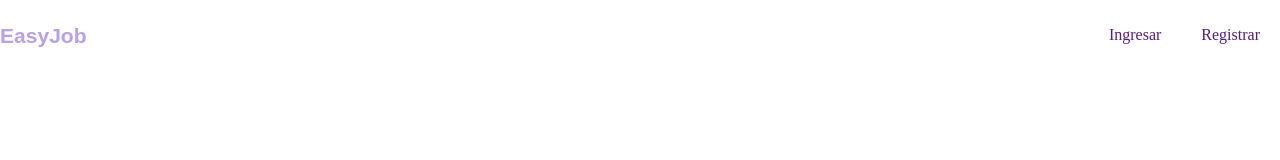
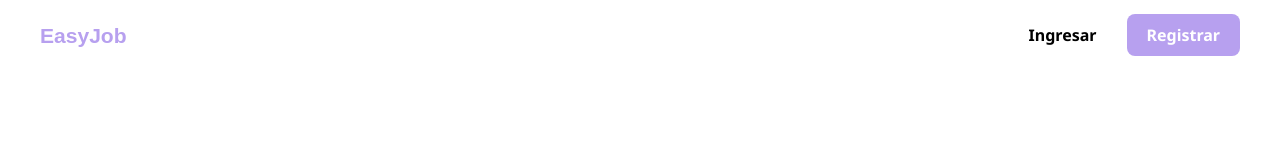
Before and after one commit to Gabriela359/EasyJob, a plain HTML site: page htmls/inicio.html in a window 1280 px wide. Drawn offline with Linux system fonts and the light colour scheme.

Commit message:
modificacion navbar inicio

```diff
--- a/estilos/styles_inicio.css
+++ b/estilos/styles_inicio.css
@@ -20,6 +20,8 @@ body{
     justify-content: space-between;
     align-items: center;
     margin: 0 auto;
+    padding-left: 40px;
+    padding-right: 40px;
 }
 
 .title-navBar{
@@ -33,13 +35,34 @@ body{
     list-style: none;
     display: flex;
     padding: 0;
+    gap: 30px;
+    font-family: "Noto Sans", sans-serif;
 }
 
 .navBar-right .menu-NavBar li a {
     text-decoration: none;
+    border-radius: 8px;
+    font-size: 16px;
+    font-weight: bold;
+}
+
+.navBar-right .menu-NavBar li:first-child a {
+    color: black;
+}
+
+.navBar-right .menu-NavBar li:first-child a:hover {
+    color: #B7A0EF;
+}
+
+.navBar-right .menu-NavBar li:last-child a {
+    background-color: #B7A0EF;
+    color: white;
     padding: 10px 20px;
-    border-radius: 5px;
-    font-size: 16px;
+}
+
+.navBar-right .menu-NavBar li:last-child a:hover {
+    background-color: #425E8C;
+    color: white;
 }
 
 
--- a/htmls/inicio.html
+++ b/htmls/inicio.html
@@ -26,7 +26,10 @@
           </ul>
         </div>
       </div>
-      <div class="main"></div>
+      <div class="main">
+        <div class="info"></div>
+        <div class="imagen"></div>
+      </div>
       <div class="footer"></div>
     </section>
   </body>
```
